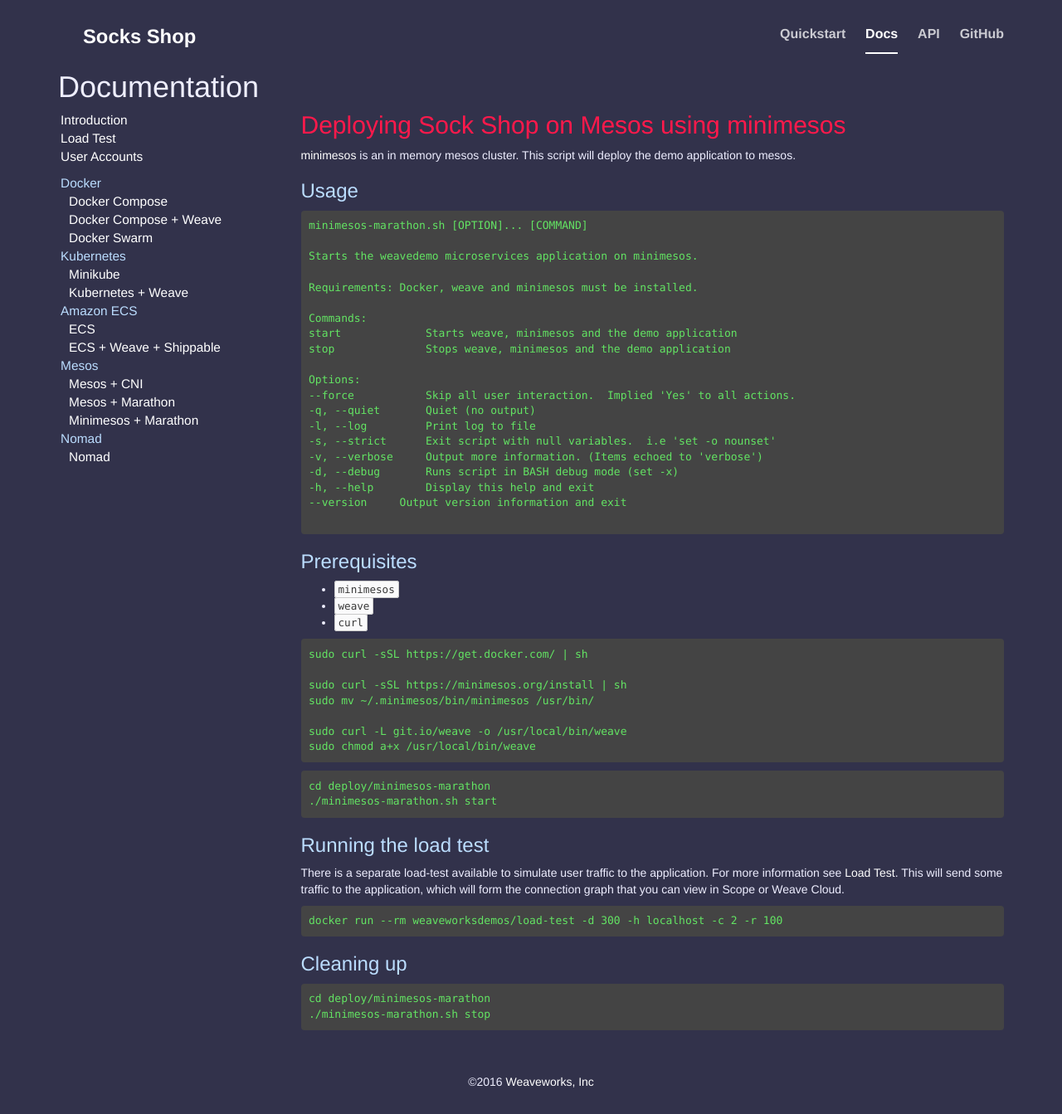
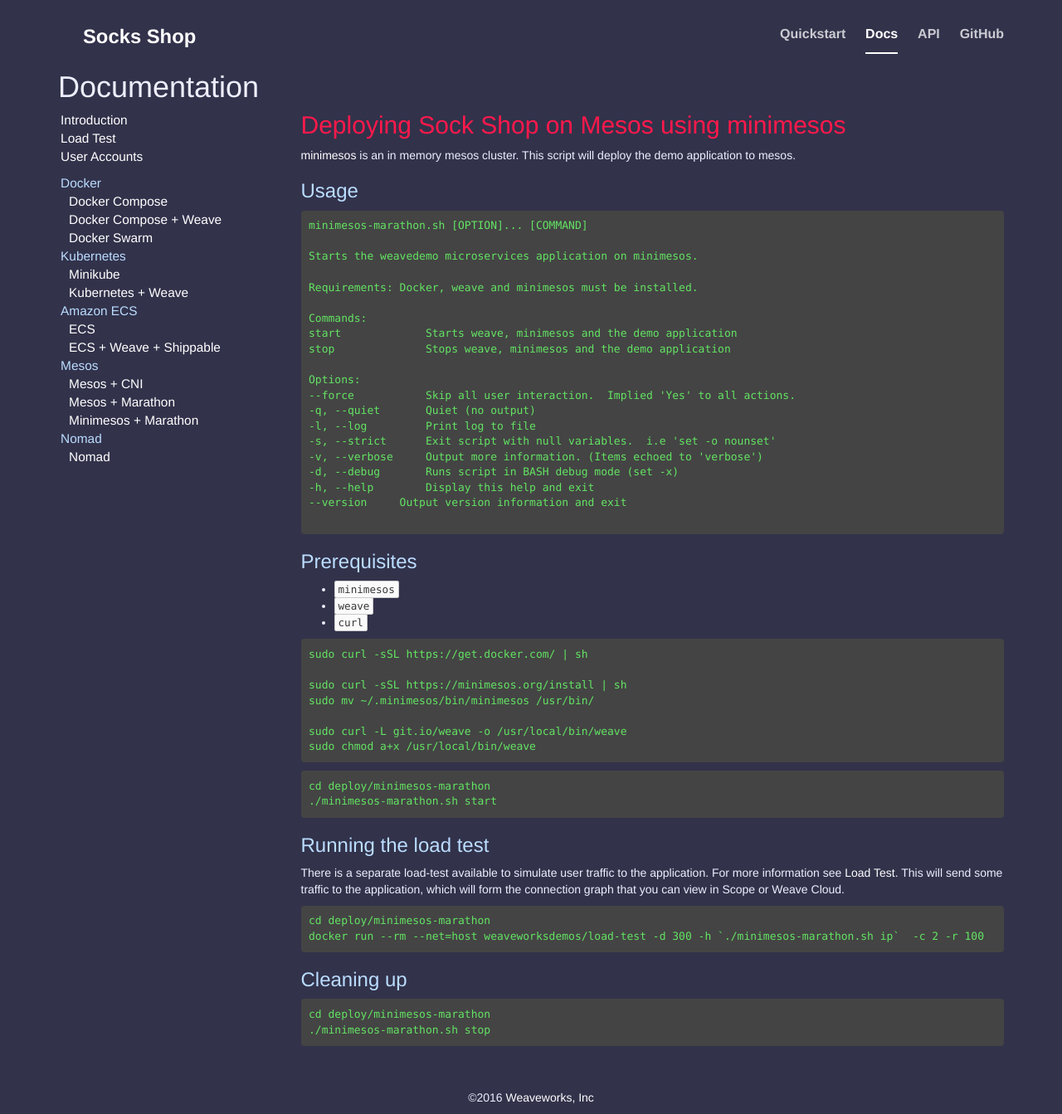
Before and after one commit to microservices-demo/microservices-demo.github.io, a Jekyll site: the page built from deployment/minimesos-marathon.md, in a window 1280 px wide. Shown: the whole page at 83% size. Built offline with Jekyll 4.4.1, drawn with Linux system fonts in a browser that asks for light colours; nearby versions of some CDN libraries; our own code applies the rules of GitHub Pages for plain Markdown files.

Commit message:
Update deploy docs

```diff
--- a/deployment/minimesos-marathon.md
+++ b/deployment/minimesos-marathon.md
@@ -70,14 +70,18 @@
 
 <!-- deploy-doc-start run-tests -->
 
-    docker run --rm weaveworksdemos/load-test -d 300 -h localhost -c 2 -r 100
+    cd deploy/minimesos-marathon
+    docker run --rm --net=host weaveworksdemos/load-test -d 300 -h `./minimesos-marathon.sh ip`  -c 2 -r 100
 
 <!-- deploy-doc-end -->
 
 <!-- deploy-doc-hidden run-tests
 
-    docker run -\-rm -\-net=weave -\-hostname=healthcheck.weave.local weaveworksdemos/healthcheck:snapshot -s orders.weave.local,cart.weave.local,payment,user,catalogue,shipping,queue-master -d 60 -r 5
+    docker run -\-rm -v=/var/run/weave/weave.sock:/var/run/weave/weave.sock docker docker -H unix:///var/run/weave/weave.sock run -\-rm -\-name=healthcheck weaveworksdemos/healthcheck:snapshot -s catalogue,user,cart,orders,shipping,queue-master,payment -d 1 -r 5
 
+    if [ $? -ne 0 ]; then
+        exit 1;
+    fi
 -->
 
 ### Cleaning up
@@ -88,3 +92,10 @@
     ./minimesos-marathon.sh stop
 
 <!-- deploy-doc-end -->
+
+<!-- deploy-doc-hidden destroy-infrastructure
+
+    cd deploy/minimesos-marathon
+    rm minimesosFile
+
+-->
```
Also changed, not shown: deployment/mesos-cni.md (+1 -1 lines).
